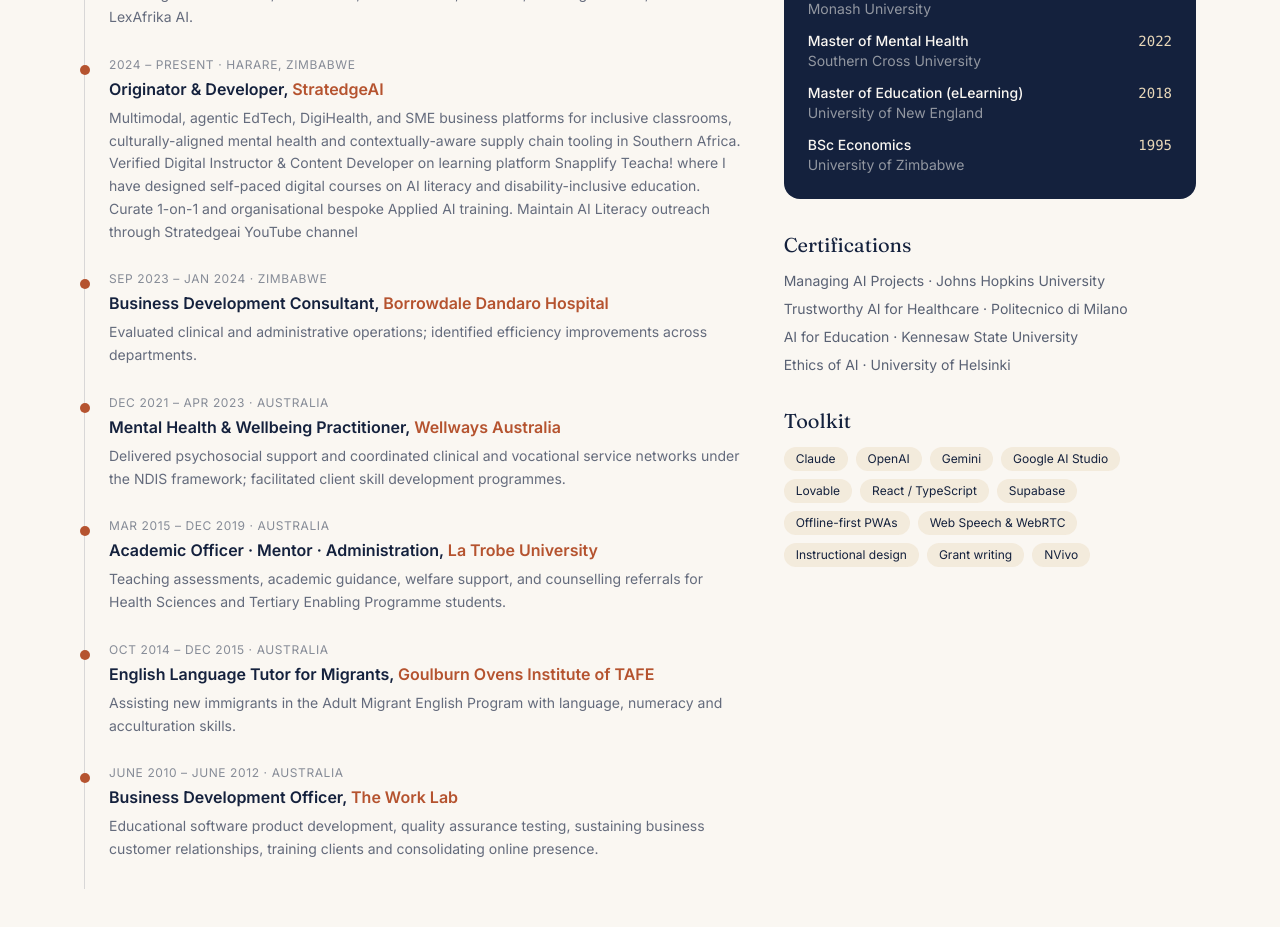
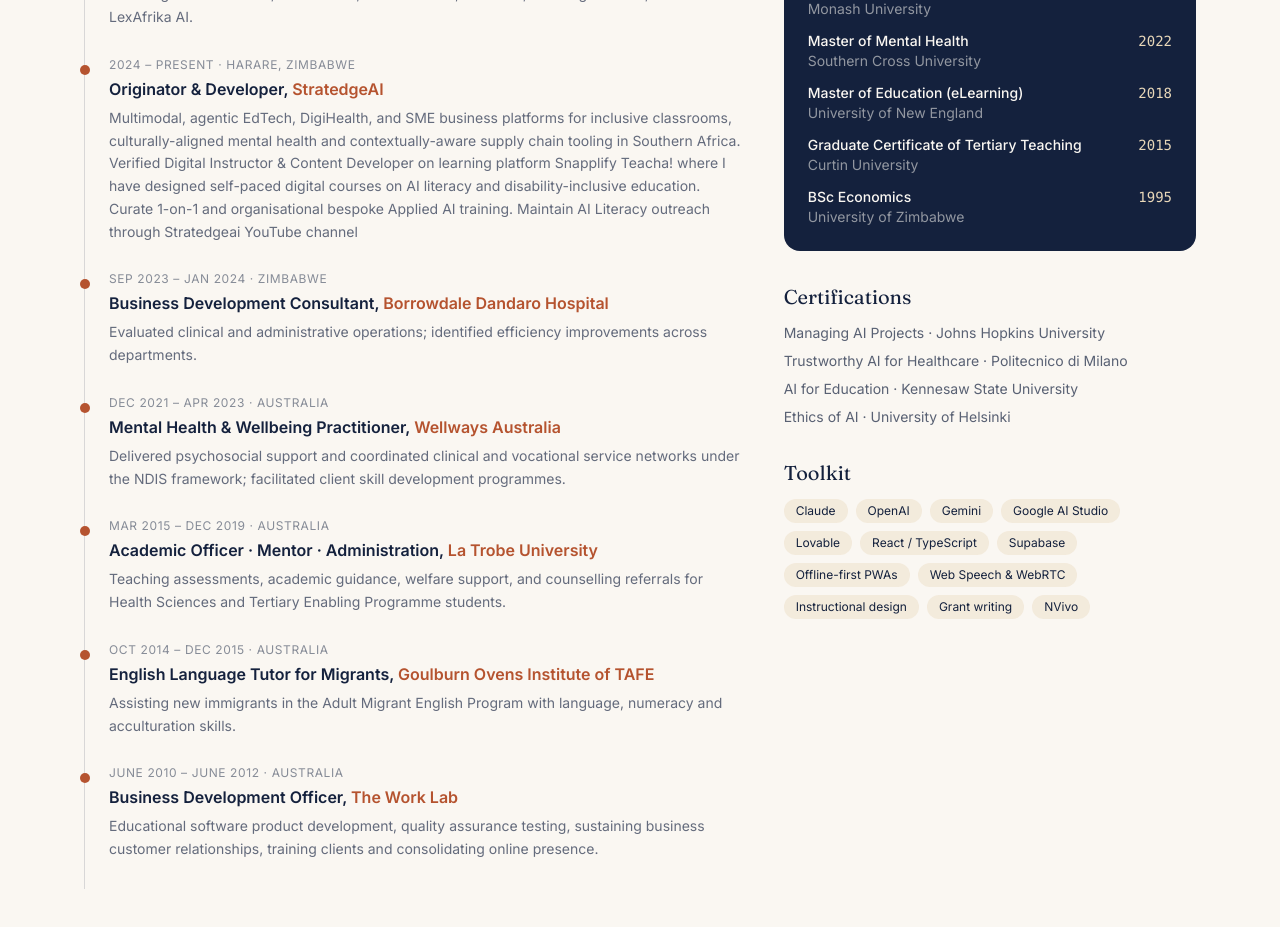
Before and after one commit to wmchikwanha/wmchikwanha_portfolio, a React (Vite) app: page / in a window 1280 px wide. Shown: the part 2920-3847 px from the top of the page. Built offline with nearby package versions, Linux system fonts and the light colour scheme.

Commit message:
Add Graduate Certificate of Tertiary Teaching (Curtin University, 2015) to education

```diff
--- a/src/App.tsx
+++ b/src/App.tsx
@@ -21,6 +21,7 @@ const EDUCATION = [
   { degree: "Graduate Certificate of Counselling", school: "Monash University", year: "2023" },
   { degree: "Master of Mental Health", school: "Southern Cross University", year: "2022" },
   { degree: "Master of Education (eLearning)", school: "University of New England", year: "2018" },
+  { degree: "Graduate Certificate of Tertiary Teaching", school: "Curtin University", year: "2015" },
   { degree: "BSc Economics", school: "University of Zimbabwe", year: "1995" },
 ];
 
--- a/src/components/Education.tsx
+++ b/src/components/Education.tsx
@@ -11,6 +11,11 @@ const education = [
     degree: "Master of Education (eLearning)",
     school: "University of New England, Australia",
     year: "2018"
+  },
+  {
+    degree: "Graduate Certificate of Tertiary Teaching",
+    school: "Curtin University, Australia",
+    year: "2015"
   },
   {
     degree: "Graduate Certificate of Counselling",
```
